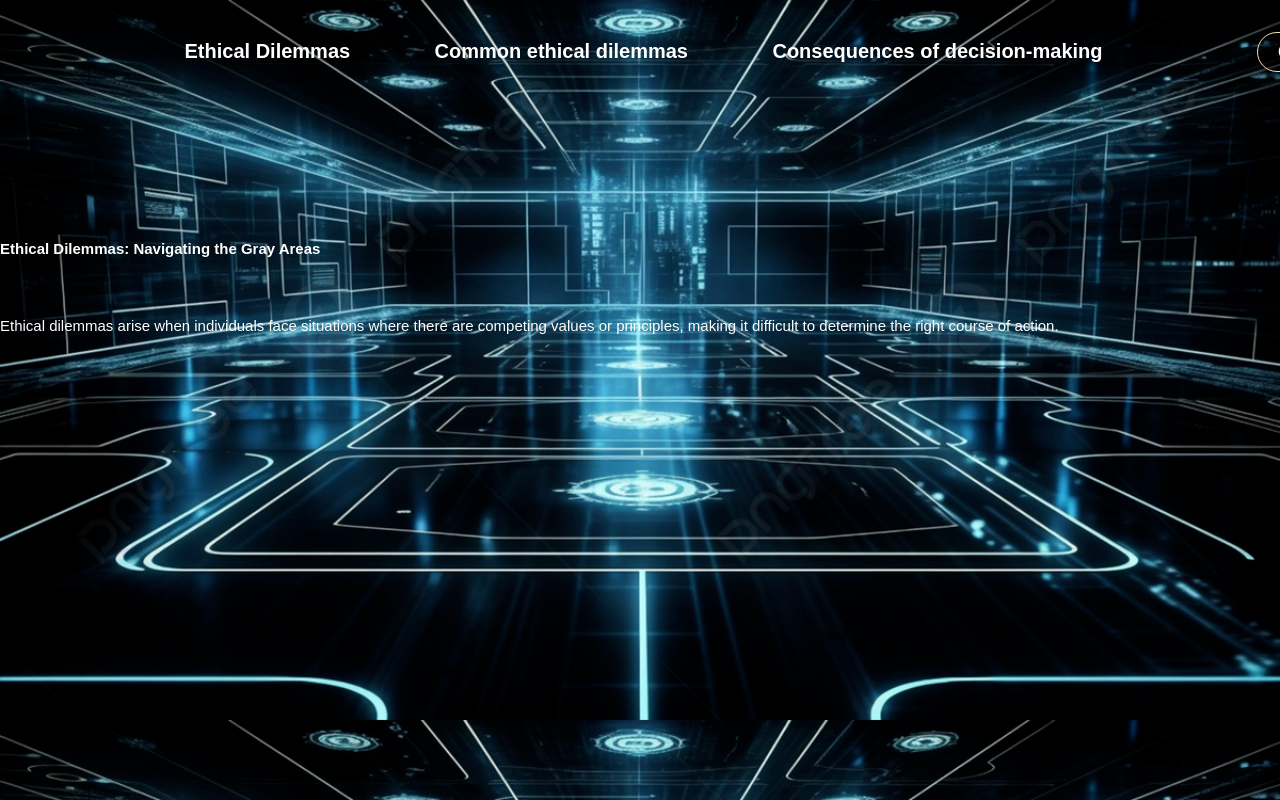
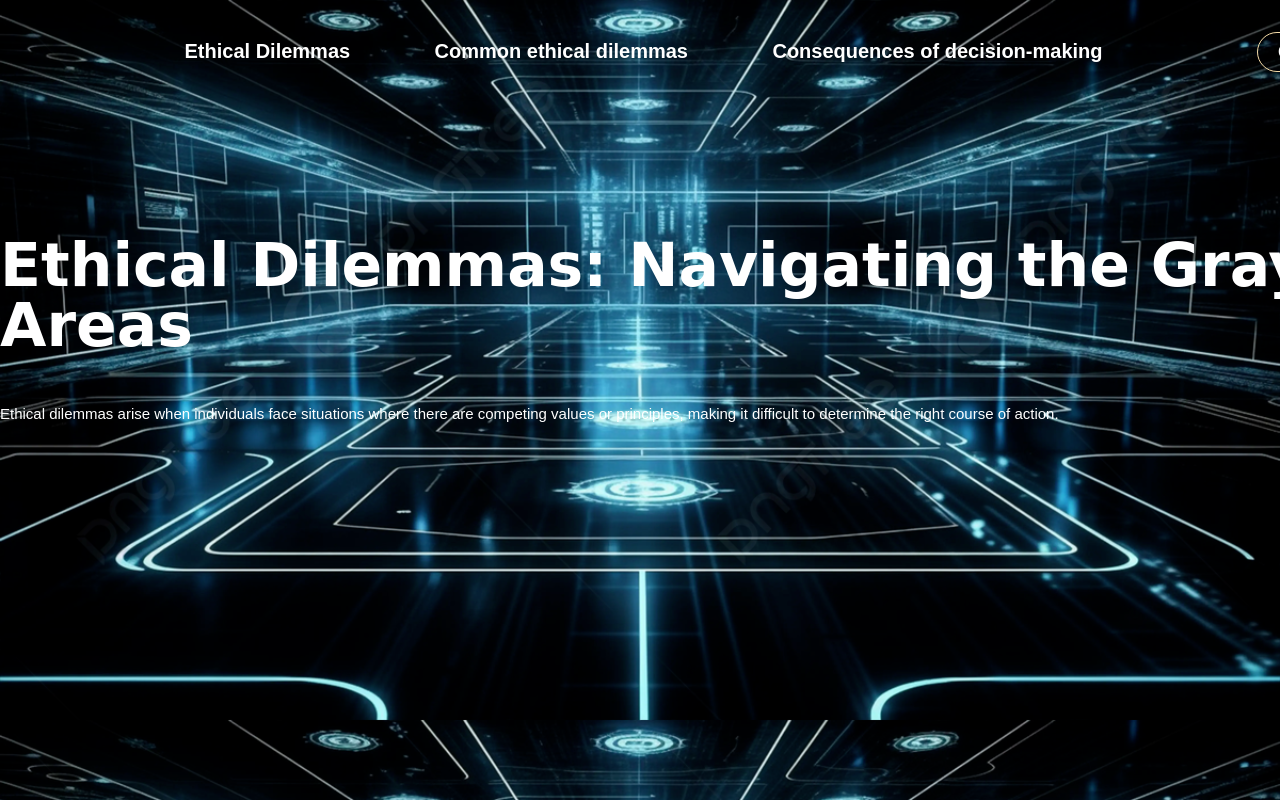
Before and after one commit to leramea2006/Ethical_Dilemmas, a plain HTML site: page index.html in a window 1280 px wide. Shown: the top 800 px of the page. Drawn offline with Linux system fonts and the light colour scheme.

Commit message:
Update index.html

```diff
--- a/index.html
+++ b/index.html
@@ -23,7 +23,7 @@
         </header>
         <div class="content">
             <div class="main-text">
-                 <h1><p style= "color: white;">Ethical Dilemmas: Navigating the Gray Areas</h1></p>
+                 <h1>Ethical Dilemmas: Navigating the Gray Areas</h1>
                  <p>Ethical dilemmas arise when individuals face situations where there are competing values or principles, making it difficult to determine the right course of action.</p>
 
             </div>
```
